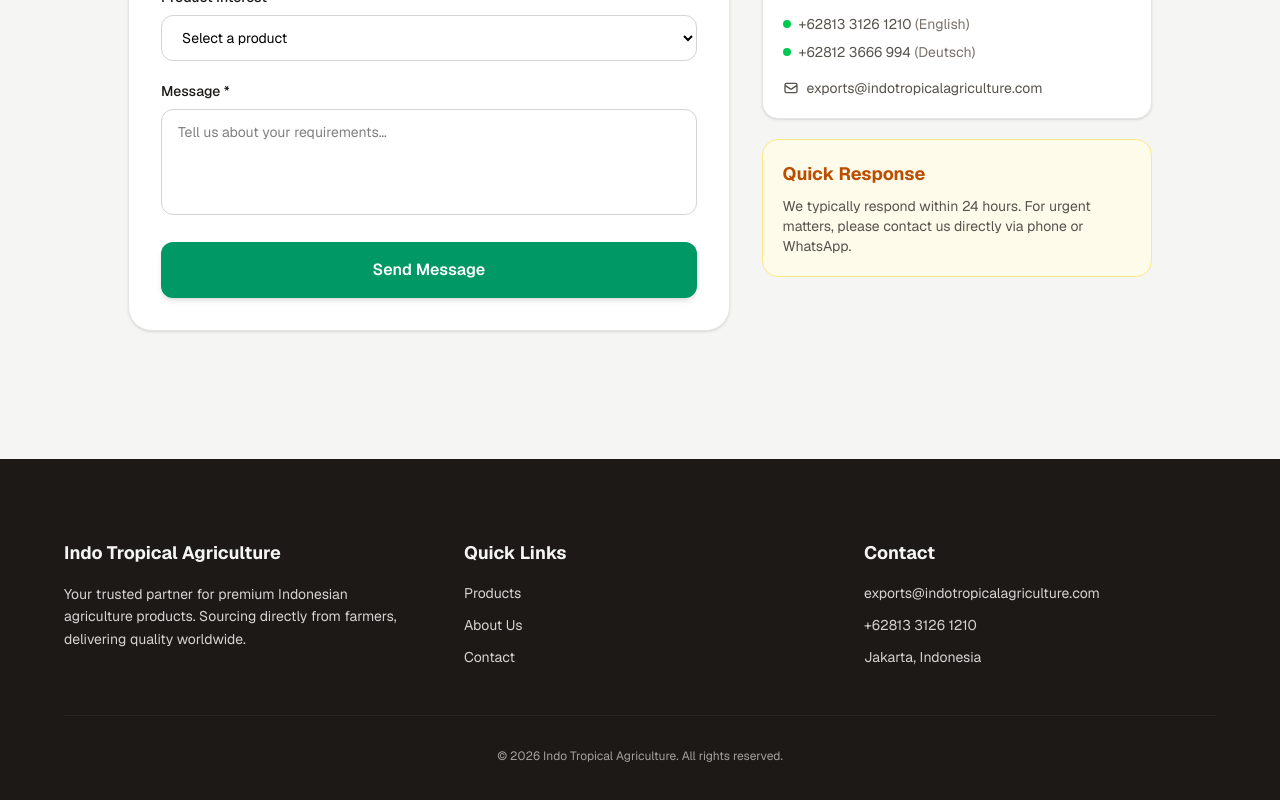
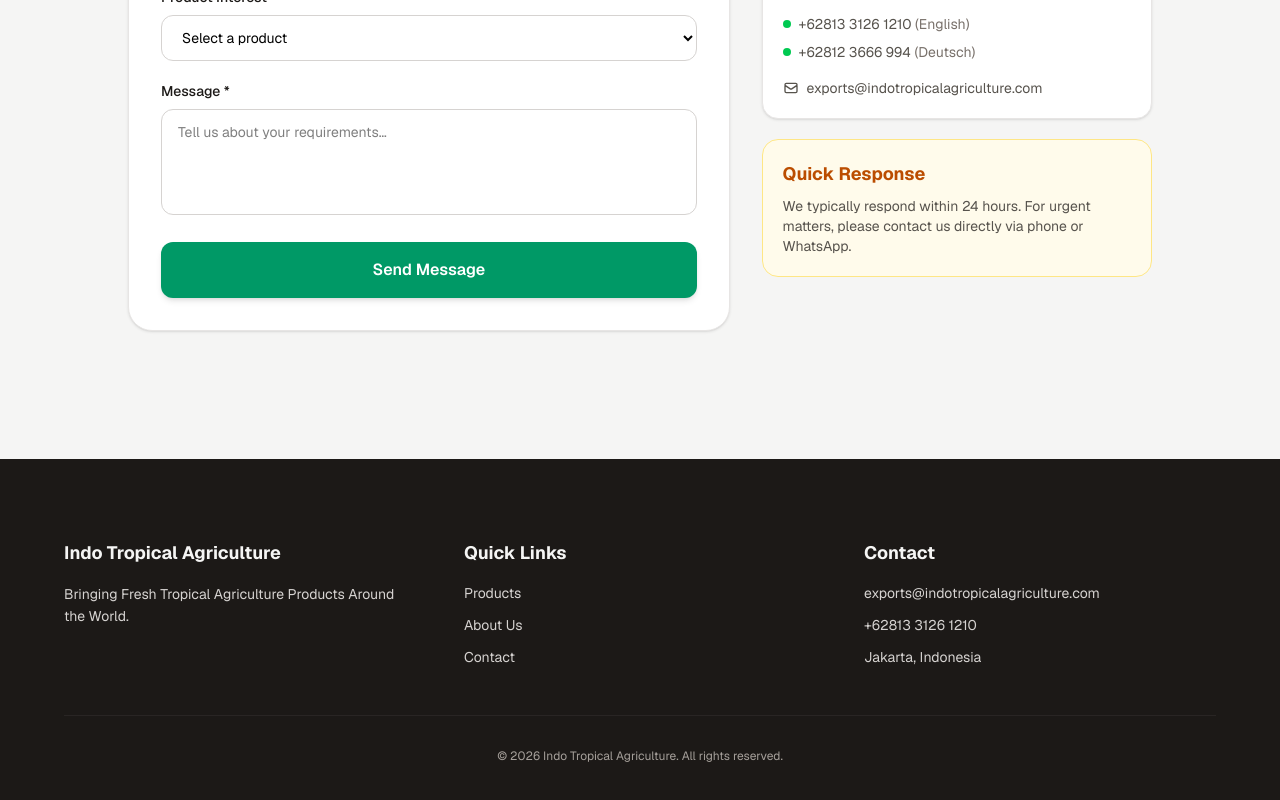
Before and after one commit to arifinnor/indotropicalagriculture.com, a Next.js app: page / in a window 1280 px wide. Shown: the part 4429-5229 px from the top of the page. Built offline with nearby package versions, Linux system fonts and the light colour scheme.

Commit message:
fix: update tagline for clarity and impact
Revise the tagline in the landing page to better convey the brand's mission of delivering fresh tropical agriculture products globally.

```diff
--- a/app/page.tsx
+++ b/app/page.tsx
@@ -35,7 +35,7 @@
                 Indo Tropical Agriculture
               </h3>
               <p className="text-stone-300 text-xs sm:text-sm leading-relaxed">
-                Your trusted partner for premium Indonesian agriculture products. Sourcing directly from farmers, delivering quality worldwide.
+                Bringing Fresh Tropical Agriculture Products Around the World.
               </p>
             </div>
             <div>
```
